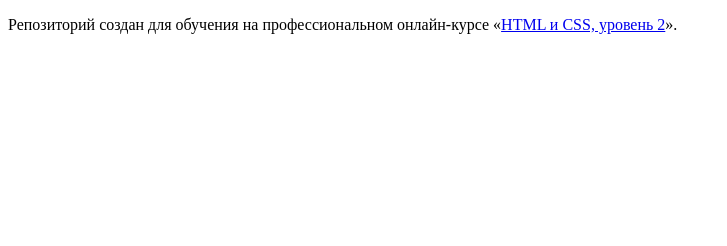
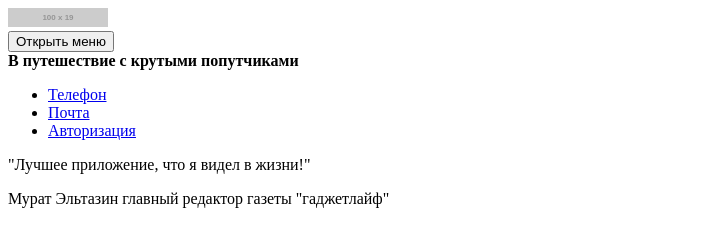
Before and after one commit to JhonySmith/661141-pognali-18, a website: page source/index.html in a window 1280 px wide. Shown: the whole page, without its empty margins (0-727 px from the left). Drawn offline with Linux system fonts and the light colour scheme; placeholder pictures from the web are drawn by us.

Commit message:
Верстка шапки index.html

```diff
--- a/source/index.html
+++ b/source/index.html
@@ -1,12 +1,34 @@
 <!DOCTYPE html>
 <html lang="ru">
-  <head>
-    <meta charset="utf-8">
-    <title>HTML Academy: Погнали</title>
-  </head>
-  <body>
 
-    <p>Репозиторий создан для обучения на профессиональном онлайн‑курсе «<a href="https://htmlacademy.ru/intensive/adaptive">HTML и CSS, уровень 2</a>».</p>
+<head>
+  <meta charset="utf-8" />
+  <title>HTML Academy: Погнали</title>
+</head>
 
-  </body>
+<body>
+  <header class="page-header">
+    <a class="page-header__logo">
+      <img src="https://via.placeholder.com/100x19" alt="Погнали?" class="page-header__logo-image" width="100"
+        height="19">
+    </a>
+    <nav class="main-nav">
+      <button class="main-nav__toggle">Открыть меню</button>
+    </nav>
+    <b class="page-header__slogan">В путешествие с крутыми попутчиками</b>
+    <ul class="user-buttons">
+      <li class="user-buttons__item">
+        <a class="user-buttons__phone" href=" tel:+7800558628">Телефон</a></li>
+      <li class="user-buttons__item">
+        <a class="user-buttons__email" href=" mailto:mail@htmlacademy.ru">Почта</a></li>
+      <li class="user-buttons__item">
+        <a class="user-buttons__user-in" href="#">Авторизация</a></li>
+    </ul>
+    <section class="page-header__review">
+      <p class="page-header__review-text">"Лучшее приложение, что я видел в жизни!"</p>
+      <p class="page-header__review-author">Мурат Эльтазин главный редактор газеты "гаджетлайф"</p>
+    </section>
+  </header>
+</body>
+
 </html>
```
